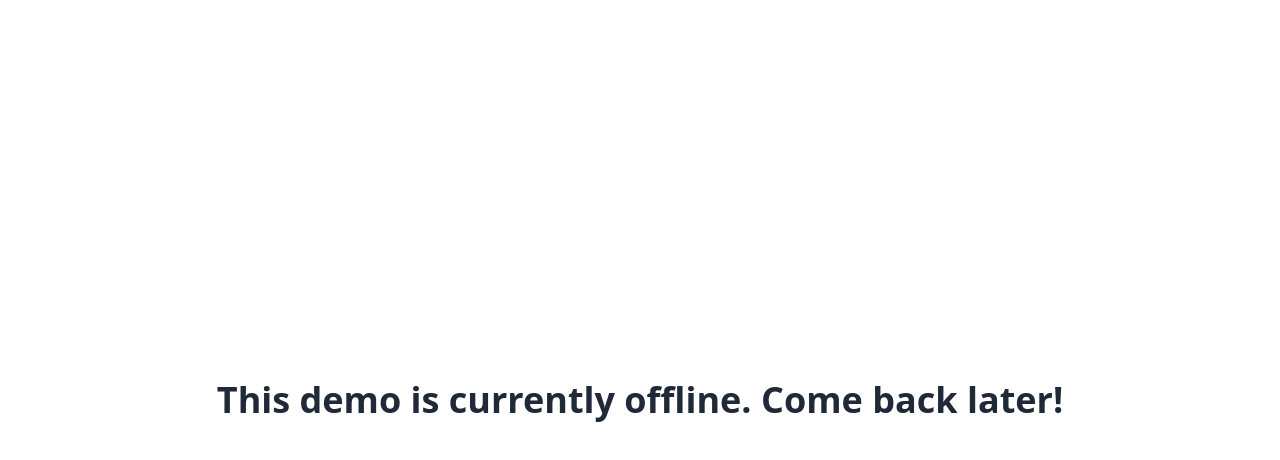
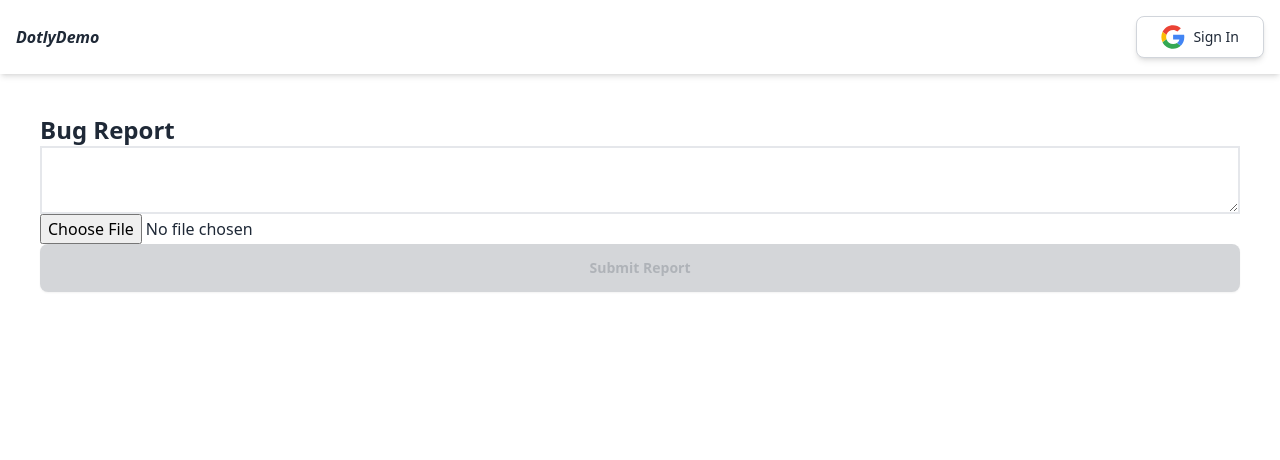
Before and after one commit to LombaxTech/DotlyTest, a Next.js app: page /report-bug in a window 1280 px wide. Shown: the top 460 px of the page. Built offline with nearby package versions, Linux system fonts and the light colour scheme; no server answers.

Commit message:
feedback warning + createdat prop when sign up

```diff
--- /dev/null
+++ b/components/ChargePage.tsx
@@ -0,0 +1,17 @@
+import React from "react";
+
+export default function ChargePage() {
+  return (
+    <div className="min-h-screen flex-1 flex justify-center pt-32">
+      <div className="flex flex-col gap-4">
+        <h1 className="text-3xl font-medium">
+          It seems like you did not fill out the feedback form within the past
+          30 days.
+        </h1>
+        <button className="btn w-fit mx-auto">
+          Pay £4.99 To Resume Using Dotly
+        </button>
+      </div>
+    </div>
+  );
+}
--- a/components/Layout.tsx
+++ b/components/Layout.tsx
@@ -1,23 +1,77 @@
 import { AuthContext } from "@/context/AuthContext";
-import React, { useContext } from "react";
+import React, { useContext, useEffect, useState } from "react";
 import Navbar from "./Navbar";
+import Link from "next/link";
+import ChargePage from "./ChargePage";
+import { getDifferenceInDays } from "@/helperFunctions";
+
+type Status = "" | "remind" | "banned";
 
 export default function Layout({ children }: { children: any }) {
   const { user, userLoading } = useContext(AuthContext);
 
+  const [status, setStatus] = useState<Status>("");
+
   // temporarily pause site
-  return (
-    <div className="flex flex-col items-center justify-center min-h-screen max-h-screen">
-      <h1 className="text-4xl font-bold">
-        This demo is currently offline. Come back later!
-      </h1>
-    </div>
-  );
+  // return (
+  //   <div className="flex flex-col items-center justify-center min-h-screen max-h-screen">
+  //     <h1 className="text-4xl font-bold">
+  //       This demo is currently offline. Come back later!
+  //     </h1>
+  //   </div>
+  // );
+
+  useEffect(() => {
+    if (!user) return;
+
+    let days: any;
+
+    days = user.submittedFeedback
+      ? getDifferenceInDays(
+          new Date(),
+          user.submittedFeedback.lastSubmitted.toDate()
+        )
+      : getDifferenceInDays(new Date(), user.createdAt.toDate());
+
+    // days = 50;
+
+    if (!user.submittedFeedback) {
+      if (days >= 30) setStatus("banned");
+      if (days < 30) setStatus("remind");
+    } else if (user.submittedFeedback) {
+      if (days >= 30) setStatus("banned");
+      if (days < 30 && days > 8) setStatus("remind");
+      if (days < 8) setStatus("");
+    }
+
+    console.log(`days: ${days}`);
+  }, [user]);
+
+  // return <ChargePage />;
 
   return (
     <div className="flex flex-col min-h-screen max-h-screen">
-      <Navbar />
-      <div className="flex-1 flex flex-col overflow-y-auto">{children}</div>
+      {status === "remind" && <FeedbackWarning />}
+
+      <Navbar didNotFillOutFeedbackForm={status === "banned"} />
+
+      {status === "banned" ? (
+        <ChargePage />
+      ) : (
+        <div className="flex-1 flex flex-col overflow-y-auto">{children}</div>
+      )}
     </div>
   );
 }
+
+const FeedbackWarning = () => {
+  return (
+    <div className="p-2 flex justify-center border w-full bg-yellow-500 text-white font-bold">
+      <Link href={"/feedback"}>
+        <h1 className="underline">
+          Leave feedback before xx/xx/xxxx to keep using the free trial!
+        </h1>
+      </Link>
+    </div>
+  );
+};
--- a/components/SetupAccount.tsx
+++ b/components/SetupAccount.tsx
@@ -42,6 +42,7 @@ export default function SetupAccount() {
       name,
       email: user.email,
       about,
+      createdAt: new Date(),
       // profilePictureUrl: imageUrl,
     };
 
--- a/helperFunctions.ts
+++ b/helperFunctions.ts
@@ -9,3 +9,20 @@ export function getCurrentDateTimeString() {
 
   return `${year}-${month}-${day} ${hours}:${minutes}:${seconds}`;
 }
+
+export function getDifferenceInDays(startDate: any, endDate: any) {
+  // Convert both dates to milliseconds
+  const startMilliseconds = startDate.getTime();
+  const endMilliseconds = endDate.getTime();
+
+  // Calculate the difference in milliseconds
+  const differenceMilliseconds = Math.abs(endMilliseconds - startMilliseconds);
+
+  // Convert the difference to days
+  const millisecondsInADay = 1000 * 60 * 60 * 24;
+  const differenceInDays = Math.floor(
+    differenceMilliseconds / millisecondsInADay
+  );
+
+  return differenceInDays;
+}
```
